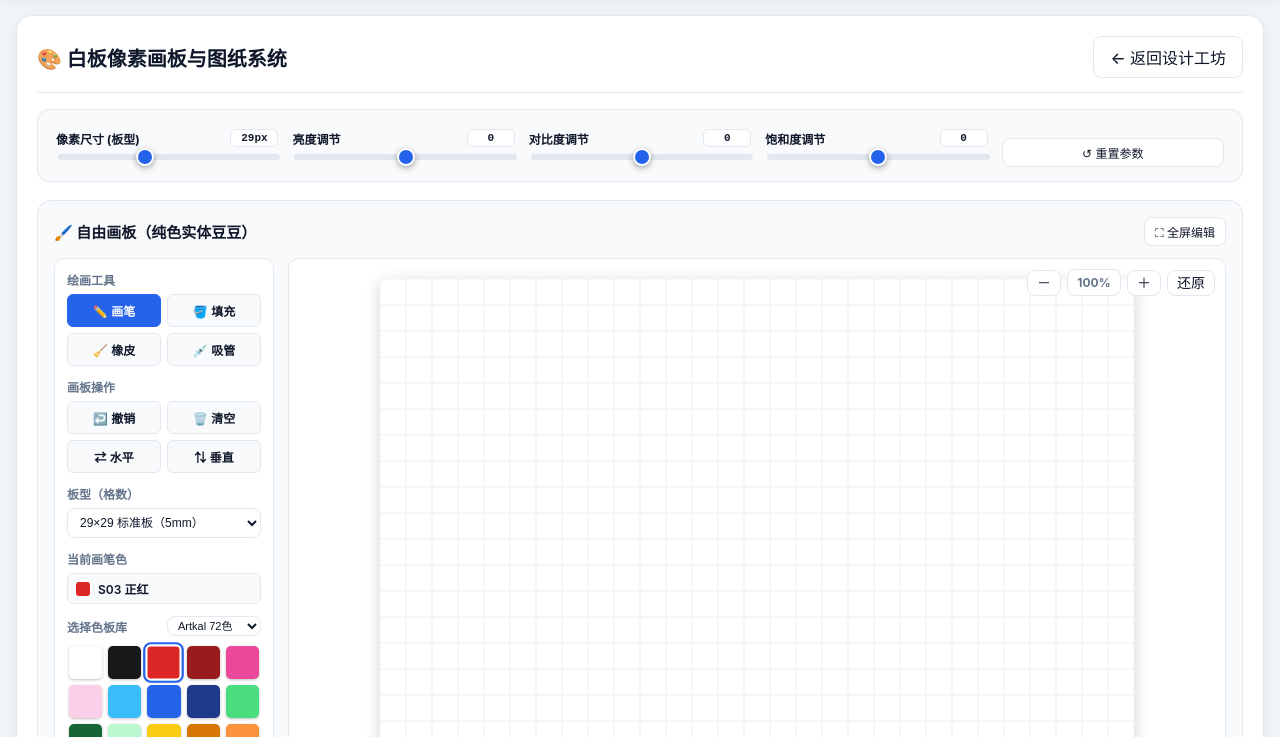
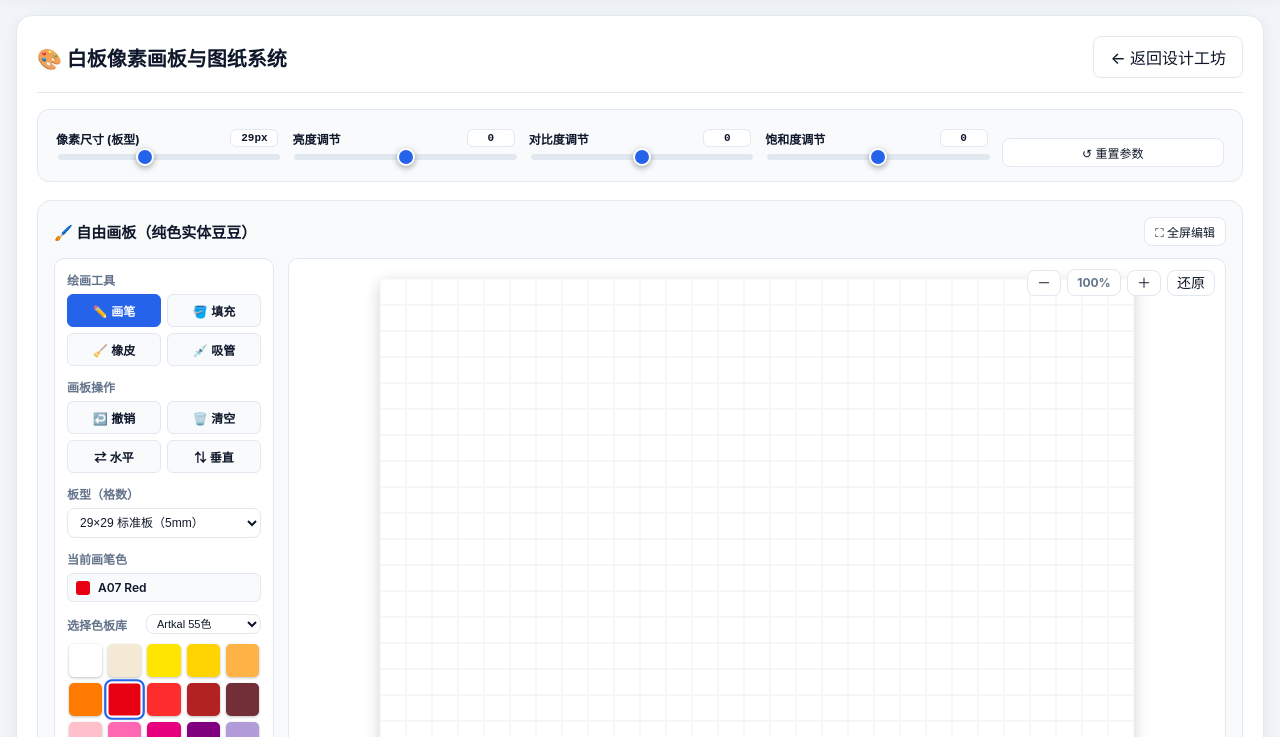
Before and after one commit to 18062723878/Micheal-, a website: page bead-site/whiteboard.html in a window 1280 px wide. Shown: the part 63-800 px from the top of the page. Drawn offline with Linux system fonts and the light colour scheme.

Commit message:
Update whiteboard.html

```diff
--- a/bead-site/whiteboard.html
+++ b/bead-site/whiteboard.html
@@ -568,8 +568,8 @@
                   <span data-page-node-id="X8h0uAJ6wciSi9ND5UHUUZ">当前画笔色</span>
                 </div>
                 <div class="current-color-tag" data-page-node-id="GsFGmOiZhE7Z3iYU3Yz1hO">
-                  <span id="active-color-dot" style="width:14px; height:14px; border-radius:3px; background:#DC2626;" data-page-node-id="6FCfbaIajBUGDytHtsL4PB"></span>
-                  <span id="active-color-name" data-page-node-id="1uOIfWypn8WOlYqrCjHuff">S03 正红</span>
+                  <span id="active-color-dot" style="width:14px; height:14px; border-radius:3px; background:#E60012;" data-page-node-id="6FCfbaIajBUGDytHtsL4PB"></span>
+                  <span id="active-color-name" data-page-node-id="1uOIfWypn8WOlYqrCjHuff">A07 Red</span>
                 </div>
               </div>
 
@@ -577,11 +577,11 @@
                 <div class="sidebar-section-title" data-page-node-id="Bk9oaGNcUjRDJrVkhqb1vo">
                   <span data-page-node-id="wfjnLiBv9Tiq9TlFKEh2Io">选择色板库</span>
                   <select id="palette-select" class="wb-select" style="padding: 2px 6px; font-size: 11px;" data-page-node-id="3Qd2FnavPD7DhDQEIGWidh">
-                    <option value="artkal" data-page-node-id="rL8HooyTW8Z7I0IumMoaQG">Artkal 72色</option>
-                    <option value="perler" data-page-node-id="EzU9aEkNloy5FFHs8AzKCi">Perler 48色</option>
-                    <option value="pastel" data-page-node-id="pUw08rNLGFUqzTAWD8BKnJ">马卡龙 32色</option>
-                    <option value="morandi" data-page-node-id="uEA8kaTwt3FWrSS7NXJAdf">莫兰迪 24色</option>
-                    <option value="retro" data-page-node-id="K1bulKlsmiVZXbkj6hMbmO">复古 16色</option>
+                    <option value="artkal" data-page-node-id="rL8HooyTW8Z7I0IumMoaQG">Artkal 55色</option>
+                    <option value="perler" data-page-node-id="EzU9aEkNloy5FFHs8AzKCi">Perler 基础 12色</option>
+                    <option value="pastel" data-page-node-id="pUw08rNLGFUqzTAWD8BKnJ">马卡龙 8色</option>
+                    <option value="morandi" data-page-node-id="uEA8kaTwt3FWrSS7NXJAdf">莫兰迪 8色</option>
+                    <option value="retro" data-page-node-id="K1bulKlsmiVZXbkj6hMbmO">复古 8色</option>
                   </select>
                 </div>
                 <div class="color-swatches-scroll" id="swatches-container" data-page-node-id="DDV4WVZZKcBIYMbe3PAClQ"></div>
@@ -644,41 +644,14 @@
 
   <script type="module">
     import { injectChrome } from './assets/js/chrome.js';
+    // 官方色库：55 色含预计算 Lab 值，与「上传转图纸」共用同一份数据源，
+    // 保证白板画出来的色号和转图导出的色号完全一致（修掉「写着72色实际29色」的坑）
+    import { ARTKAL_55 } from './assets/js/palette.js';
 
     try { injectChrome('create'); } catch (e) { console.warn(e); }
 
     const PALETTES = {
-      artkal: [
-        { code: 'S01', name: '纯白', hex: '#FFFFFF', r: 255, g: 255, b: 255 },
-        { code: 'S02', name: '纯黑', hex: '#18181B', r: 24, g: 24, b: 27 },
-        { code: 'S03', name: '正红', hex: '#DC2626', r: 220, g: 38, b: 38 },
-        { code: 'S04', name: '暗红', hex: '#991B1B', r: 153, g: 27, b: 27 },
-        { code: 'S05', name: '芭比粉', hex: '#EC4899', r: 236, g: 72, b: 153 },
-        { code: 'S06', name: '浅粉', hex: '#FBCFE8', r: 251, g: 207, b: 232 },
-        { code: 'S07', name: '天蓝', hex: '#38BDF8', r: 56, g: 189, b: 248 },
-        { code: 'S08', name: '宝蓝', hex: '#2563EB', r: 37, g: 99, b: 235 },
-        { code: 'S09', name: '藏青', hex: '#1E3A8A', r: 30, g: 58, b: 138 },
-        { code: 'S10', name: '草绿', hex: '#4ADE80', r: 74, g: 222, b: 128 },
-        { code: 'S11', name: '墨绿', hex: '#166534', r: 22, g: 101, b: 52 },
-        { code: 'S12', name: '嫩绿', hex: '#BBF7D0', r: 187, g: 247, b: 208 },
-        { code: 'S13', name: '明黄', hex: '#FACC15', r: 250, g: 204, b: 21 },
-        { code: 'S14', name: '金黄', hex: '#D97706', r: 217, g: 119, b: 6 },
-        { code: 'S15', name: '活力橙', hex: '#FB923C', r: 251, g: 146, b: 60 },
-        { code: 'S16', name: '深橙', hex: '#EA580C', r: 234, g: 88, b: 12 },
-        { code: 'S17', name: '香芋紫', hex: '#C084FC', r: 192, g: 132, b: 252 },
-        { code: 'S18', name: '深紫', hex: '#7E22CE', r: 126, g: 34, b: 206 },
-        { code: 'S19', name: '暖肤色', hex: '#FED7AA', r: 254, g: 215, b: 170 },
-        { code: 'S20', name: '奶茶色', hex: '#D7CCC8', r: 215, g: 204, b: 200 },
-        { code: 'S21', name: '摩卡棕', hex: '#A16207', r: 161, g: 98, b: 7 },
-        { code: 'S22', name: '浓缩咖啡', hex: '#451A03', r: 69, g: 26, b: 3 },
-        { code: 'S23', name: '银灰', hex: '#E2E8F0', r: 226, g: 232, b: 240 },
-        { code: 'S24', name: '质感灰', hex: '#94A3B8', r: 148, g: 163, b: 184 },
-        { code: 'S25', name: '碳深灰', hex: '#475569', r: 71, g: 85, b: 105 },
-        { code: 'S26', name: '薄荷蓝', hex: '#A5F3FC', r: 165, g: 243, b: 252 },
-        { code: 'S27', name: '孔雀绿', hex: '#0D9488', r: 13, g: 148, b: 136 },
-        { code: 'S28', name: '珊瑚粉', hex: '#FB7185', r: 251, g: 113, b: 133 },
-        { code: 'S29', name: '奶黄', hex: '#FEF08A', r: 254, g: 240, b: 138 }
-      ],
+      artkal: ARTKAL_55.map(c => ({ code: c.id, name: c.name, hex: c.hex, r: c.r, g: c.g, b: c.b })),
       perler: [
         { code: 'P01', name: 'White', hex: '#FFFFFF', r: 255, g: 255, b: 255 },
         { code: 'P02', name: 'Black', hex: '#141414', r: 20, g: 20, b: 20 },
@@ -726,7 +699,8 @@
     };
 
     let activePaletteList = PALETTES.artkal;
-    let activeColor = activePaletteList[2];
+    // 默认画笔：A07 正红（palette.js 官方色库里的红色，和转图色号一致）
+    let activeColor = activePaletteList.find(c => c.code === 'A07') || activePaletteList[0];
     let currentTool = 'pen';
     let boardSize = 29;
 
```
